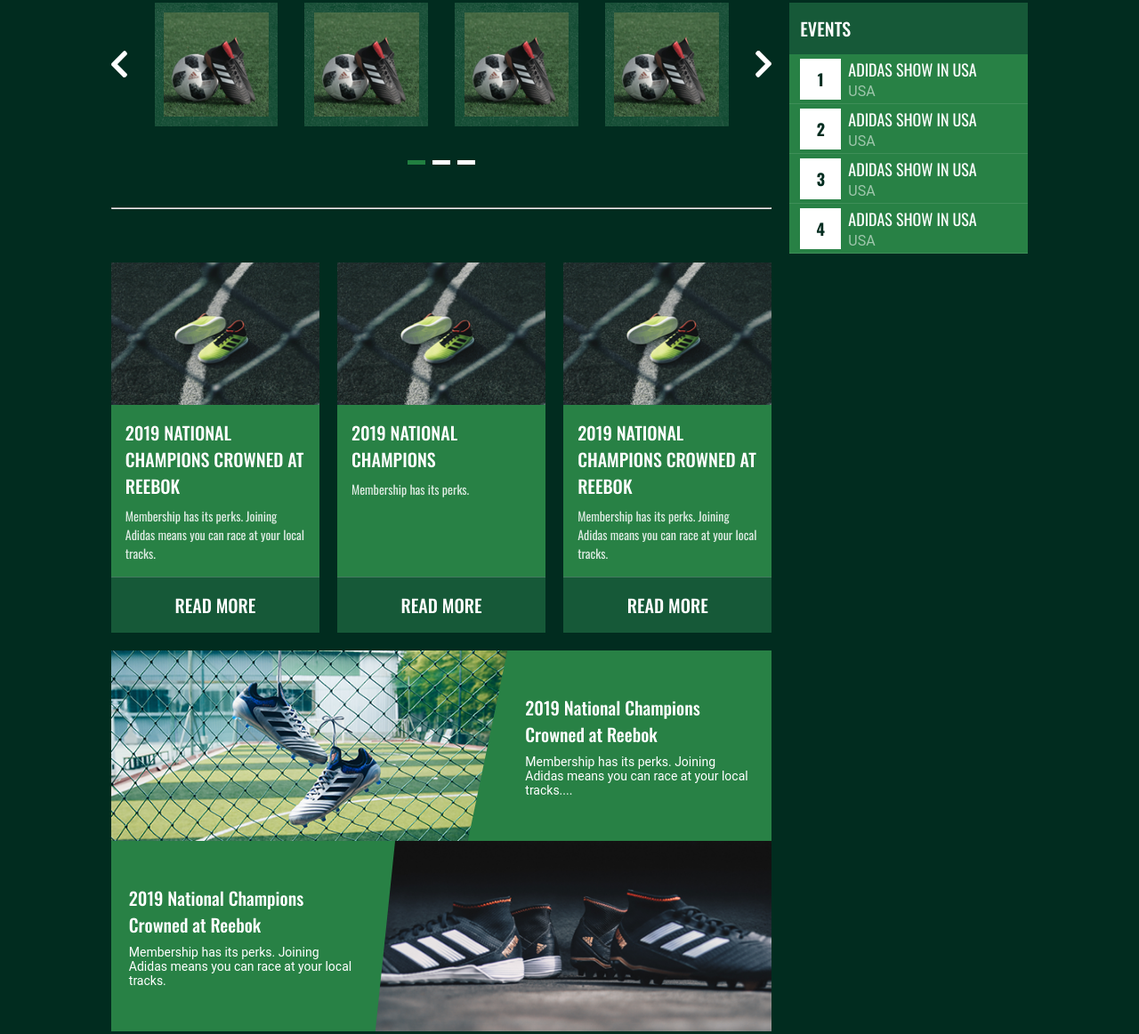
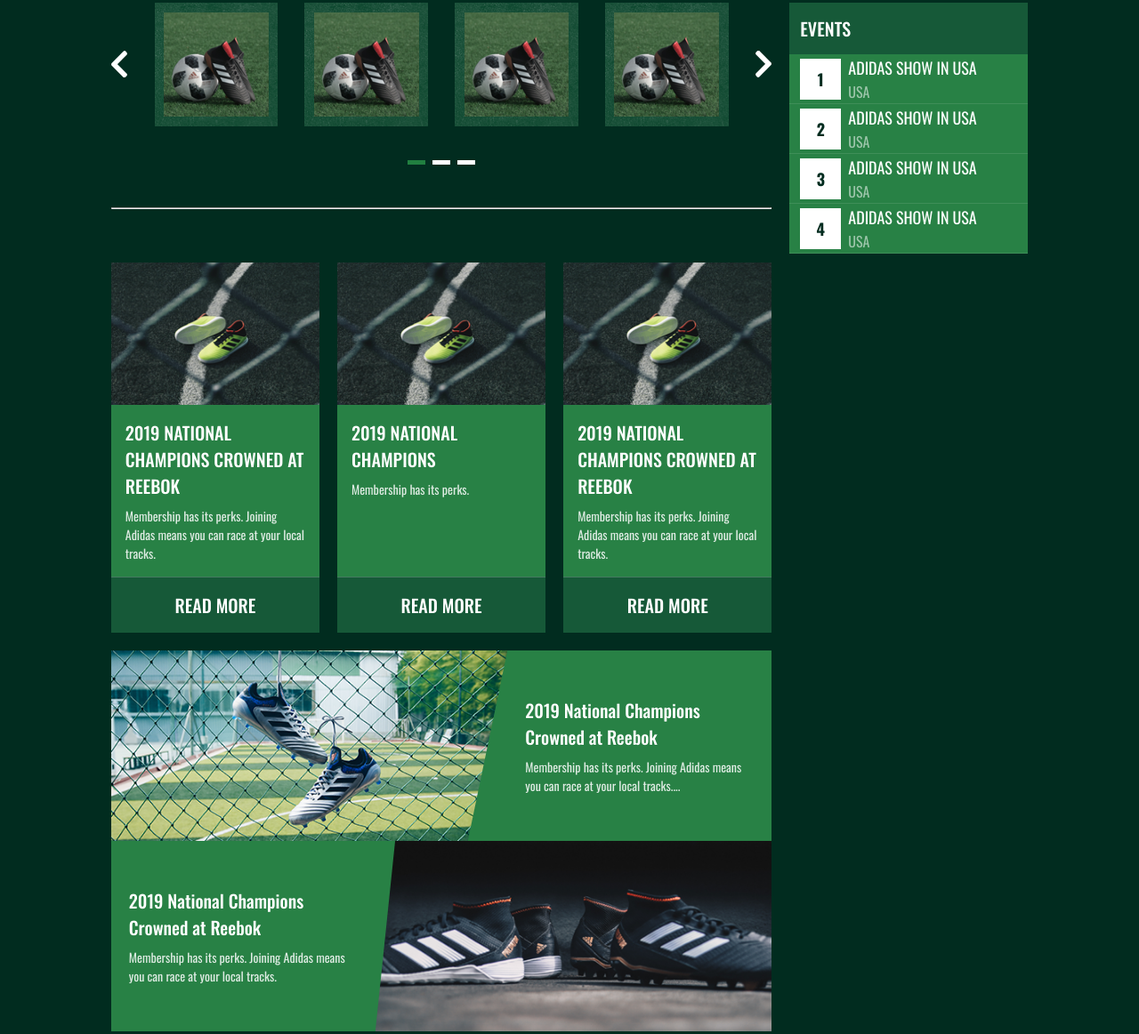
Before and after one commit to AemanNisar/WPBrigade, a plain HTML site: page public/index.html in a window 1280 px wide. Shown: the part 877-2039 px from the top of the page at 89% size. Drawn offline with nearby package versions, Linux system fonts and the light colour scheme.

Commit message:
font changed

```diff
--- a/public/css/style.css
+++ b/public/css/style.css
@@ -802,10 +802,18 @@
 }
 
 .zigzag__desc {
-  font-family: Roboto;
   font-size: var(--text-xs);
   margin-top: var(--space-sm);
+  color: var(--clr-text-body);
+
 }
+
+
+
+
+
+
+
 
 /*  5j. EVENTS SIDEBAR */
 .events-sidebar {
@@ -868,7 +876,6 @@
 
 .events-sidebar__location {
   color: var(--clr-text-muted);
-  font-family: "Roboto";
   font-size: var(--text-sm);
 }
 
```
